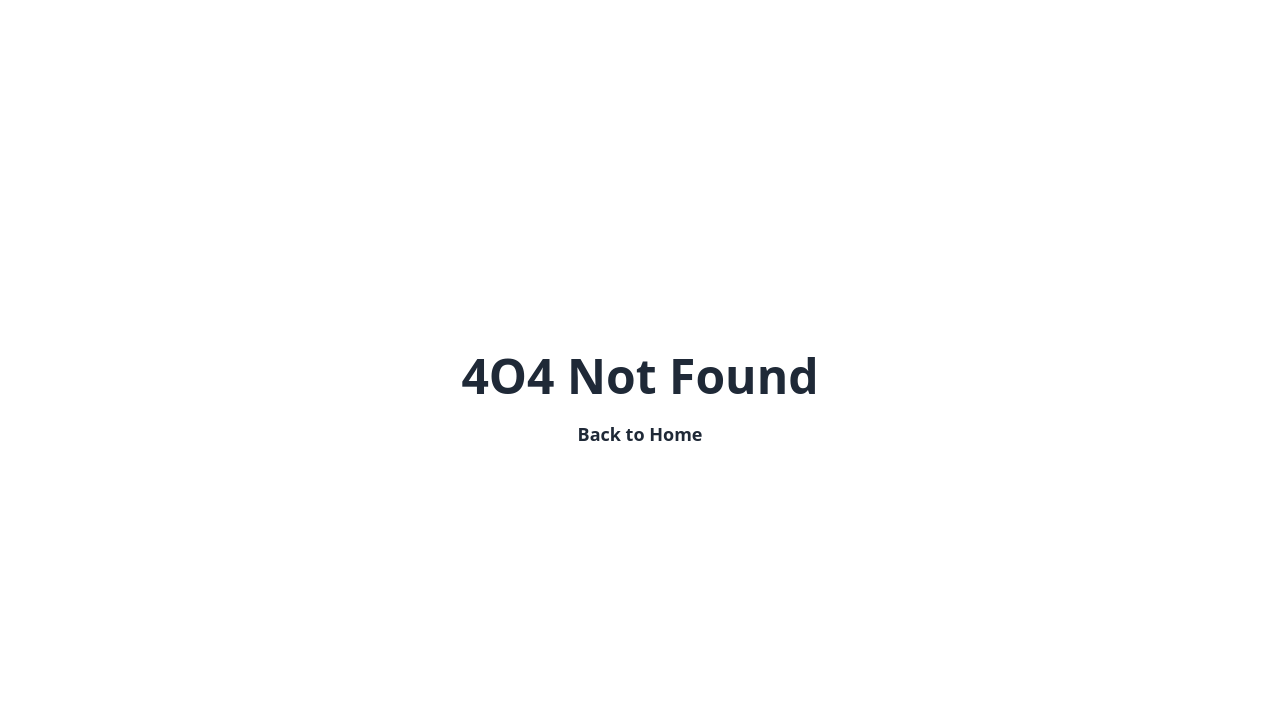
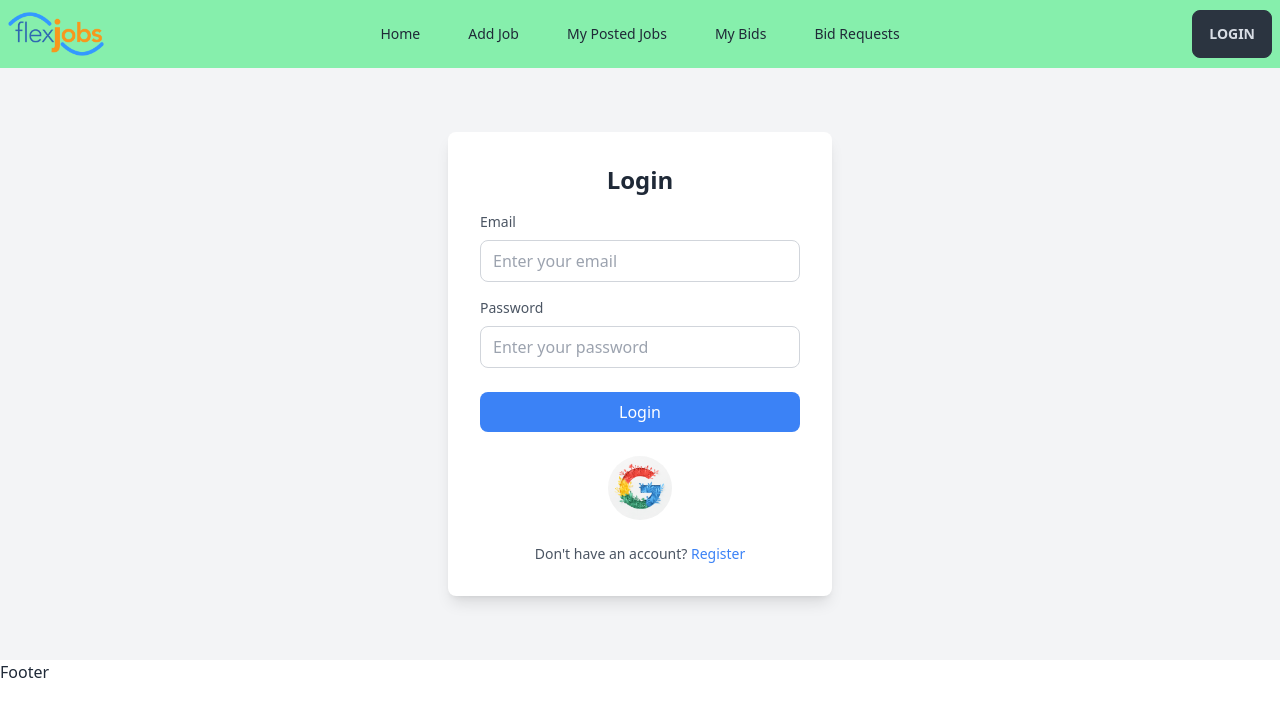
Before and after one commit to liton61/flexJobs-client-side, a React (Vite) app: page /login in a window 1280 px wide. Before the commit this address had no page. Shown: the top 716 px of the page. Built offline with nearby package versions, Linux system fonts and the light colour scheme.

Commit message:
login form added

```diff
--- a/src/components/BideRequests/BideRequests.jsx
+++ b/src/components/BideRequests/BideRequests.jsx
@@ -3,7 +3,7 @@
 const BideRequests = () => {
     return (
         <div>
-            <h1>Bide Requests</h1>
+            <h1>Bid Requests</h1>
         </div>
     );
 };
--- a/src/components/Header/Header.jsx
+++ b/src/components/Header/Header.jsx
@@ -1,4 +1,4 @@
-import { NavLink } from "react-router-dom";
+import { Link, NavLink } from "react-router-dom";
 import logo from '../../assets/logo (1).png';
 
 const Header = () => {
@@ -62,7 +62,9 @@ const Header = () => {
                     </ul>
                 </div>
                 <div className="navbar-end">
-                    <a className="btn">Button</a>
+                    <Link to="/login">
+                    <button className="btn btn-neutral">Login</button>
+                    </Link>
                 </div>
             </div>
         </div>
--- /dev/null
+++ b/src/components/Login/Login.jsx
@@ -0,0 +1,37 @@
+/* eslint-disable react/no-unescaped-entities */
+import { Link } from "react-router-dom";
+import google from '../../assets/google.jpg';
+
+
+const Login = () => {
+    return (
+        <div>
+            <div>
+                <div className="bg-gray-100 flex items-center justify-center py-16">
+                    <div className="bg-white w-96 p-8 rounded-lg shadow-lg">
+                        <h2 className="text-2xl font-semibold text-gray-800 mb-4 text-center">Login</h2>
+                        <form>
+                            <div className="mb-4">
+                                <label className="block text-gray-600 text-sm font-medium mb-2">Email</label>
+                                <input type="email" id="email" name="email" className="w-full px-3 py-2 border border-gray-300 rounded-lg focus:outline-none focus:border-blue-500" placeholder="Enter your email" required />
+                            </div>
+                            <div className="mb-6">
+                                <label className="block text-gray-600 text-sm font-medium mb-2">Password</label>
+                                <input type="password" id="password" name="password" className="w-full px-3 py-2 border border-gray-300 rounded-lg focus:outline-none focus:border-blue-500" placeholder="Enter your password" required />
+                            </div>
+                            <div className="mb-6">
+                                <button type="submit" className="w-full bg-blue-500 text-white py-2 px-4 rounded-lg hover:bg-blue-600 focus:outline-none focus:bg-blue-600">Login</button>
+                            </div>
+                            <div className="mb-6 flex justify-center items-center">
+                                <img className='w-16 h-16 rounded-full cursor-pointer' src={google} alt="" />
+                            </div>
+                        </form>
+                        <p className="text-gray-600 text-sm text-center">Don't have an account? <Link to="/register" className="text-blue-500">Register</Link></p>
+                    </div>
+                </div>
+            </div>
+        </div>
+    );
+};
+
+export default Login;
--- a/src/components/Router/Router.jsx
+++ b/src/components/Router/Router.jsx
@@ -6,6 +6,7 @@ import AddJobs from "../AddJobs/AddJobs";
 import MyPostedJobs from "../MyPostedJobs/MyPostedJobs";
 import MyBids from "../MyBids/MyBids";
 import BideRequests from "../BideRequests/BideRequests";
+import Login from "../Login/Login";
 
 
 const router = createBrowserRouter([
@@ -34,6 +35,10 @@ const router = createBrowserRouter([
                 path: "/bidRequests",
                 element: <BideRequests></BideRequests>,
             },
+            {
+                path: "/login",
+                element: <Login></Login>,
+            },
         ],
     },
 ]);
```
Also changed, not shown: src/assets/google.jpg (added).
